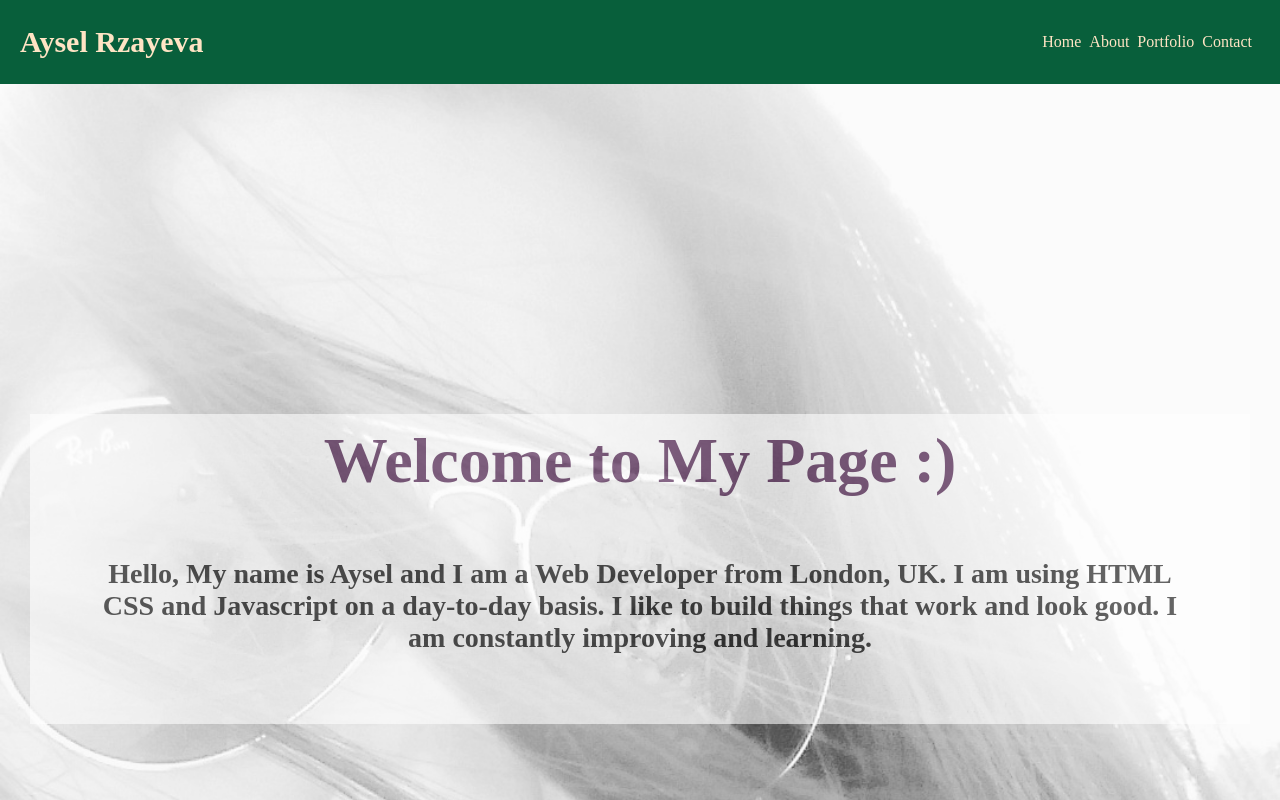
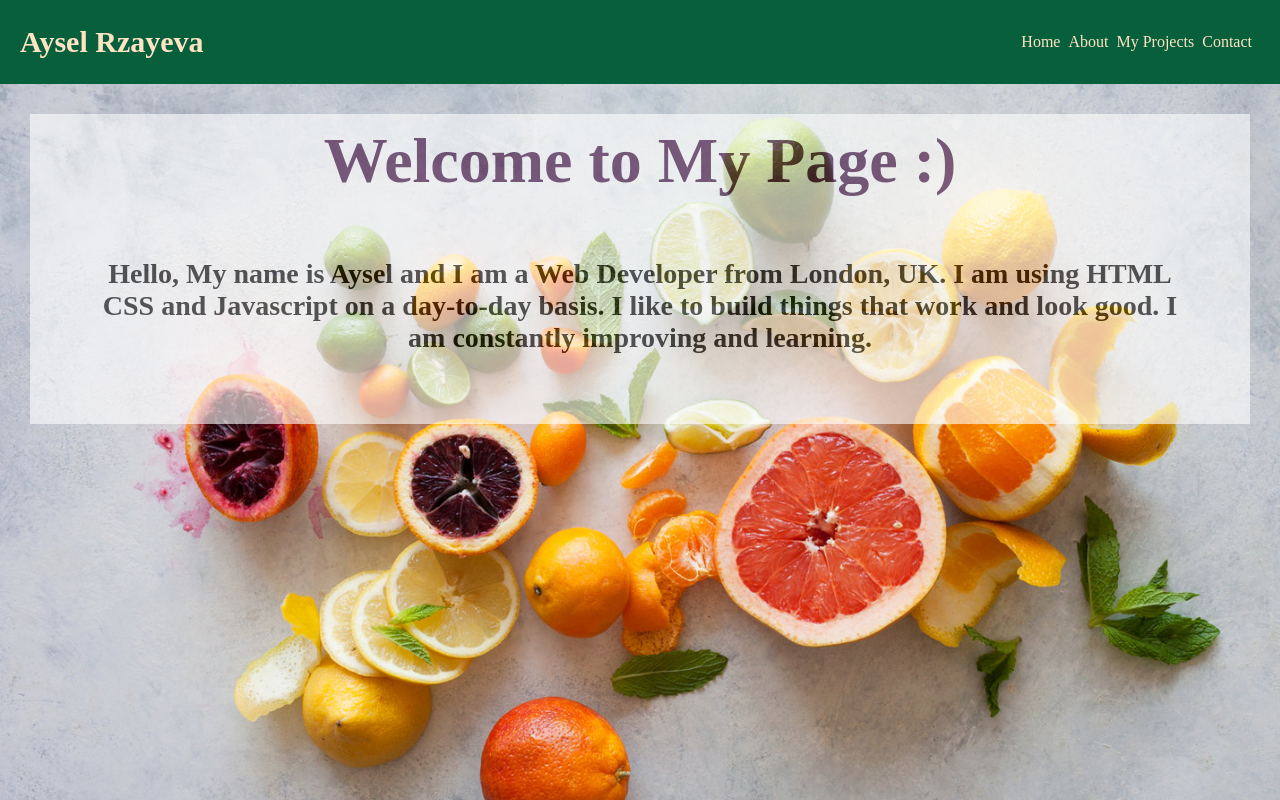
Before and after one commit to Ayselin/a.portfolio, a React (Create React App) app: page / in a window 1280 px wide. Shown: the top 800 px of the page. Built offline with nearby package versions, Linux system fonts and the light colour scheme.

Commit message:
new folders created.

```diff
--- a/public/index.html
+++ b/public/index.html
@@ -13,10 +13,8 @@
     <title>React App</title>
   </head>
   <body>
-    <noscript>You need to enable JavaScript to run this app.</noscript>
+    <noscript>.</noscript>
     <div id="root"></div>
-
-
 
   </body>
 </html>
--- a/src/App.js
+++ b/src/App/App.js
@@ -7,7 +7,9 @@ import './App.css';
 class App extends Component {
   render() {
     return (
+      <div>
 
+      </div>
     );
 }
 }
--- a/src/Header.js
+++ /dev/null
@@ -1,31 +0,0 @@
-import React, {Component} from "react";
-import Background from './img/moonlight.jpg';
-import './Header.css'
-
-const myStyles = {
-    backgroundImage: `url( ${Background} )`,
-    width: '100%',
-    height: '80vh',
-    backgroundSize: 'cover'
-}
-
-
-class Header extends Component {
-    render() {
-        return (
-            <header style={myStyles}>
-            <div className='paragraph'>
-                <div className='transbox'>
-                <h1>{this.props.title}</h1>
-                <p>Hello, My name is Aysel and I am a Web Developer from London, UK.
-		         I am using HTML CSS and Javascript on a day-to-day basis.
-		         I like to build things that work and look good. I am constantly improving and learning.</p>
-                </div>
-            </div>
-            </header>
-        );
-
-    }
-};
-
-export default Header;
--- a/src/Header.css
+++ b/src/Header/Header.css
@@ -1,9 +1,15 @@
 header {
     margin: 0 auto;
     text-align: center;
-    padding-top: 300px;
 }
 
+.headerImg {
+    background-image: url('../img/moonlight.jpg');
+    width: 100%;
+    height: 100vh;
+    background-repeat: no-repeat;
+    background-size:cover;
+}
 header h1 {
     font-family: cursive;
     margin: 0;
@@ -11,9 +17,11 @@ header h1 {
     color: rgb(59, 7, 59)
 }
 div.paragraph {
+    display: flex;
+    align-self: center;
     margin: 30px;
     padding: 10px;
-    background-color: #ffffff;
+    background-color: #fff;
     opacity: 0.6;
     position: absolute;
 }
--- /dev/null
+++ b/src/Header/Header.js
@@ -0,0 +1,25 @@
+import React, { Component } from "react";
+import './Header.css'
+
+
+class Header extends Component {
+    render() {
+        return (
+            <header>
+                <div className='headerImg'>
+                    <div className='paragraph'>
+                        <div className='transbox'>
+                            <h1>{this.props.title}</h1>
+                            <p>Hello, My name is Aysel and I am a Web Developer from London, UK.
+                            I am using HTML CSS and Javascript on a day-to-day basis.
+                            I like to build things that work and look good. I am constantly improving and learning.</p>
+                        </div>
+                    </div>
+                </div>
+            </header>
+        );
+
+    }
+};
+
+export default Header;
--- a/src/Navigation.js
+++ b/src/Navigation/Navigation.js
@@ -6,7 +6,7 @@ import './Navigation.css';
 
 class Navigation extends Component {
     render() {
-        const sections = ['Home', 'About', 'Portfolio', 'Contact'];
+        const sections = ['Home', 'About', 'My Projects', 'Contact'];
         const navLinks = sections.map( section => {
             return (
                 <li><a href={'#' + section}>{section}</a></li>
--- a/src/index.js
+++ b/src/index.js
@@ -3,8 +3,10 @@ import ReactDOM from 'react-dom';
 import './index.css';
 //import App from './App';
 import * as serviceWorker from './serviceWorker';
-import Navigation from './Navigation.js';
-import Header from './Header';
+import Navigation from './Navigation/Navigation.js';
+import Header from './Header/Header.js';
+
+
 
 class App extends Component {
     render() {
```
Also changed, not shown: src/App/App.css (renamed from src/App.css), src/Navigation/Navigation.css (renamed from src/Navigation.css), src/img/moonlight.jpg, 1 other file (tests, documents, lock files or other folders).
